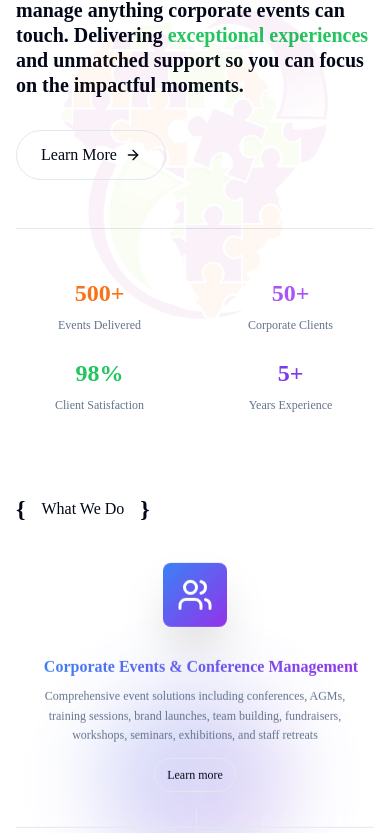
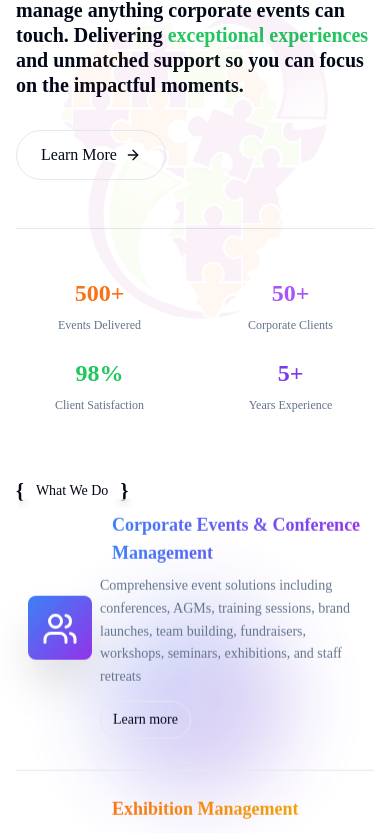
Before and after one commit to kolexstrings/sql-events, a Next.js app: page / in a window 390 px wide. Shown: the part 1154-1987 px from the top of the page. Built offline with nearby package versions, Linux system fonts and the light colour scheme.

Commit message:
ready to show

```diff
--- a/src/app/components/WhatWeDo.tsx
+++ b/src/app/components/WhatWeDo.tsx
@@ -128,7 +128,7 @@ export default function WhatWeDo() {
   return (
     <section
       ref={containerRef}
-      className="py-12 sm:py-16 md:py-20 lg:py-24 bg-background text-foreground relative overflow-hidden min-h-screen"
+      className="py-8 sm:py-12 md:py-16 lg:py-20 xl:py-24 bg-background text-foreground relative overflow-hidden min-h-screen"
     >
       {/* Animated Background with Parallax */}
       <motion.div
@@ -163,18 +163,22 @@ export default function WhatWeDo() {
 
       <div className="container--wide relative z-10">
         <motion.div
-          className="mb-20 text-center"
+          className="mb-12 sm:mb-16 md:mb-20 text-center"
           initial={{ opacity: 0, y: 30 }}
           whileInView={{ opacity: 1, y: 0 }}
           transition={{ duration: 0.6 }}
           viewport={{ once: true }}
         >
-          <div className="flex items-center justify-start mb-12">
-            <div className="text-2xl text-accent font-bold mr-4">{"{"}</div>
-            <h2 className="text-base sm:text-lg font-medium text-accent">
+          <div className="flex items-center justify-start mb-8 sm:mb-10 md:mb-12">
+            <div className="text-xl sm:text-2xl text-accent font-bold mr-3 sm:mr-4">
+              {"{"}
+            </div>
+            <h2 className="text-sm sm:text-base md:text-lg font-medium text-accent">
               What We Do
             </h2>
-            <div className="text-2xl text-accent font-bold ml-4">{"}"}</div>
+            <div className="text-xl sm:text-2xl text-accent font-bold ml-3 sm:ml-4">
+              {"}"}
+            </div>
           </div>
         </motion.div>
 
@@ -182,7 +186,7 @@ export default function WhatWeDo() {
           {services.map((service, index) => (
             <div key={index}>
               <motion.div
-                className="group flex flex-col xs:flex-row items-center gap-3 sm:gap-4 md:gap-6 lg:gap-8 xl:gap-20 p-3 sm:p-4 md:p-6 lg:p-8 xl:p-12 rounded-xl sm:rounded-2xl lg:rounded-3xl hover:bg-muted/50 transition-all duration-500 backdrop-blur-sm"
+                className="group flex flex-row items-center gap-2 sm:gap-4 md:gap-6 lg:gap-8 xl:gap-20 p-3 sm:p-4 md:p-6 lg:p-8 xl:p-12 rounded-xl sm:rounded-2xl lg:rounded-3xl hover:bg-muted/50 transition-all duration-500 backdrop-blur-sm"
                 initial={{ opacity: 0, x: -60, rotateY: -15 }}
                 whileInView={{ opacity: 1, x: 0, rotateY: 0 }}
                 transition={{ duration: 0.8, delay: index * 0.15 }}
@@ -209,7 +213,7 @@ export default function WhatWeDo() {
                 ></div>
 
                 {/* Large abstract graphic with enhanced 3D effect - improved mobile scaling */}
-                <div className="flex-shrink-0 relative z-10 mb-4 xs:mb-0">
+                <div className="flex-shrink-0 relative z-10">
                   <motion.div
                     className={`w-16 h-16 sm:w-20 sm:h-20 md:w-24 md:h-24 lg:w-32 lg:h-32 xl:w-48 xl:h-48 rounded-lg sm:rounded-xl md:rounded-2xl lg:rounded-3xl bg-gradient-to-br ${service.iconBg} flex items-center justify-center group-hover:scale-110 transition-all duration-500 shadow-lg sm:shadow-xl lg:shadow-2xl`}
                     whileHover={{
@@ -222,16 +226,16 @@ export default function WhatWeDo() {
                       boxShadow: "0 25px 50px -12px rgba(0, 0, 0, 0.25)",
                     }}
                   >
-                    <div className="scale-75 sm:scale-100 md:scale-110 lg:scale-125 xl:scale-150 group-hover:scale-100 sm:group-hover:scale-110 md:group-hover:scale-125 lg:group-hover:scale-150 xl:group-hover:scale-175 transition-transform duration-500">
+                    <div className="scale-75 sm:scale-90 md:scale-100 lg:scale-110 xl:scale-125 group-hover:scale-100 sm:group-hover:scale-110 md:group-hover:scale-125 lg:group-hover:scale-150 xl:group-hover:scale-175 transition-transform duration-500">
                       {service.icon}
                     </div>
                   </motion.div>
                 </div>
 
                 {/* Content with enhanced typography - improved mobile scaling */}
-                <div className="flex-1 relative z-10 text-center xs:text-left">
+                <div className="flex-1 relative z-10 text-left">
                   <motion.h3
-                    className={`text-base sm:text-lg md:text-xl lg:text-2xl xl:text-4xl font-bold mb-2 sm:mb-3 md:mb-4 lg:mb-6 bg-gradient-to-r ${service.gradient} bg-clip-text text-transparent border-l-4 pl-2 sm:pl-3 md:pl-4`}
+                    className={`text-lg sm:text-xl md:text-2xl lg:text-3xl xl:text-4xl font-bold mb-2 sm:mb-3 md:mb-4 lg:mb-6 bg-gradient-to-r ${service.gradient} bg-clip-text text-transparent border-l-4 pl-2 sm:pl-3 md:pl-4`}
                     style={{
                       borderLeftColor: `hsl(var(--${
                         service.gradient.split("-")[1]
@@ -243,7 +247,7 @@ export default function WhatWeDo() {
                     {service.title}
                   </motion.h3>
                   <motion.p
-                    className="text-xs sm:text-sm md:text-base lg:text-lg xl:text-2xl text-muted-foreground leading-relaxed mb-3 sm:mb-4 md:mb-6 lg:mb-8 max-w-3xl"
+                    className="text-sm sm:text-base md:text-lg lg:text-xl xl:text-2xl text-muted-foreground leading-relaxed mb-3 sm:mb-4 md:mb-6 lg:mb-8 max-w-3xl"
                     whileHover={{ x: 5 }}
                     transition={{ duration: 0.3 }}
                   >
@@ -251,7 +255,7 @@ export default function WhatWeDo() {
                   </motion.p>
                   <Link
                     href={`/services#${service.sectionId}`}
-                    className="inline-block px-3 sm:px-4 md:px-6 lg:px-8 py-2 sm:py-2.5 md:py-3 lg:py-4 border border-border hover:border-primary/40 rounded-full text-foreground hover:bg-primary hover:text-primary-foreground transition-all duration-300 font-medium text-xs sm:text-sm md:text-base lg:text-lg relative overflow-hidden group"
+                    className="inline-block px-3 sm:px-4 md:px-6 lg:px-8 py-2 sm:py-2.5 md:py-3 lg:py-4 border border-border hover:border-primary/40 rounded-full text-foreground hover:bg-primary hover:text-primary-foreground transition-all duration-300 font-medium text-sm sm:text-base md:text-lg lg:text-xl relative overflow-hidden group"
                   >
                     <motion.span
                       className="relative z-10"
@@ -271,7 +275,7 @@ export default function WhatWeDo() {
               {/* Enhanced separator with animation - improved mobile spacing */}
               {index < services.length - 1 && (
                 <motion.div
-                  className="border-t border-border/30 my-4 sm:my-6 md:my-8 relative"
+                  className="border-t border-border/30 my-3 sm:my-4 md:my-6 lg:my-8 relative"
                   initial={{ scaleX: 0 }}
                   whileInView={{ scaleX: 1 }}
                   transition={{ duration: 0.8, delay: index * 0.1 }}
@@ -284,6 +288,23 @@ export default function WhatWeDo() {
           ))}
         </motion.div>
       </div>
+
+      {/* Custom CSS for mobile optimization */}
+      <style jsx>{`
+        /* Mobile touch optimization */
+        @media (max-width: 640px) {
+          .group {
+            min-height: auto;
+          }
+        }
+
+        /* Ensure proper spacing on very small screens */
+        @media (max-width: 480px) {
+          .group {
+            padding: 0.75rem;
+          }
+        }
+      `}</style>
     </section>
   );
 }
--- a/src/app/components/WhyChooseUs.tsx
+++ b/src/app/components/WhyChooseUs.tsx
@@ -112,9 +112,8 @@ export default function WhyChooseUs() {
     setIsDragging(false);
   };
 
-  // Touch functionality for mobile (disabled during auto-scroll)
+  // Enhanced touch functionality for mobile
   const handleTouchStart = (e: React.TouchEvent) => {
-    // Only allow manual touch when not in auto-scroll mode
     setIsDragging(true);
     setStartX(e.touches[0].pageX - (containerRef.current?.offsetLeft || 0));
     setScrollLeft(containerRef.current?.scrollLeft || 0);
@@ -122,8 +121,9 @@ export default function WhyChooseUs() {
 
   const handleTouchMove = (e: React.TouchEvent) => {
     if (!isDragging) return;
+    e.preventDefault(); // Prevent default to avoid conflicts
     const x = e.touches[0].pageX - (containerRef.current?.offsetLeft || 0);
-    const walk = (x - startX) * 2;
+    const walk = (x - startX) * 1.5; // Reduced sensitivity for mobile
     if (containerRef.current) {
       containerRef.current.scrollLeft = scrollLeft - walk;
     }
@@ -165,14 +165,14 @@ export default function WhyChooseUs() {
 
         {/* Horizontal Carousel Container */}
         <div className="relative">
-          {/* Scroll Container - No right margin, extends beyond screen edge */}
+          {/* Scroll Container - Optimized for mobile horizontal scrolling */}
           <div
             ref={containerRef}
-            className="flex gap-6 sm:gap-8 md:gap-10 overflow-x-auto scrollbar-hide snap-x snap-mandatory pb-6 pr-0"
+            className="flex gap-4 sm:gap-6 md:gap-8 lg:gap-10 overflow-x-auto scrollbar-hide snap-x snap-mandatory pb-6"
             style={{
               cursor: isDragging ? "grabbing" : "default",
-              marginRight: "-100vw",
-              paddingRight: "100vw",
+              WebkitOverflowScrolling: "touch", // Smooth scrolling on iOS
+              scrollBehavior: "smooth",
             }}
             onMouseDown={handleMouseDown}
             onMouseMove={handleMouseMove}
@@ -185,7 +185,7 @@ export default function WhyChooseUs() {
             {services.map((service, index) => (
               <motion.div
                 key={index}
-                className="flex-shrink-0 w-80 sm:w-96 md:w-[420px] lg:w-[480px] snap-start"
+                className="flex-shrink-0 w-[280px] sm:w-80 md:w-[420px] lg:w-[480px] snap-start"
                 initial={{ opacity: 0, x: 50 }}
                 whileInView={{ opacity: 1, x: 0 }}
                 transition={{ duration: 0.6, delay: index * 0.1 }}
@@ -199,18 +199,18 @@ export default function WhyChooseUs() {
                   </div>
 
                   {/* Content */}
-                  <div className="relative z-10 p-6 sm:p-8 md:p-10 h-full flex flex-col justify-between">
+                  <div className="relative z-10 p-4 sm:p-6 md:p-8 lg:p-10 h-full flex flex-col justify-between">
                     {/* Top Section */}
-                    <div className="mb-6">
+                    <div className="mb-4 sm:mb-6">
                       <motion.h3
-                        className={`text-xl sm:text-2xl md:text-3xl font-bold mb-3 bg-gradient-to-r ${service.gradient} bg-clip-text text-transparent`}
+                        className={`text-lg sm:text-xl md:text-2xl lg:text-3xl font-bold mb-2 sm:mb-3 bg-gradient-to-r ${service.gradient} bg-clip-text text-transparent`}
                         whileHover={{ scale: 1.05 }}
                         transition={{ duration: 0.3 }}
                       >
                         {service.title}
                       </motion.h3>
                       <motion.p
-                        className="text-sm sm:text-base md:text-lg text-foreground/80 leading-relaxed"
+                        className="text-xs sm:text-sm md:text-base lg:text-lg text-foreground/80 leading-relaxed"
                         whileHover={{ x: 5 }}
                         transition={{ duration: 0.3 }}
                       >
@@ -221,7 +221,7 @@ export default function WhyChooseUs() {
                     {/* Bottom Section */}
                     <div className="mt-auto">
                       <div className="flex items-center justify-between">
-                        <div className="inline-block px-3 py-2 bg-primary/20 text-primary text-sm font-semibold rounded-full border border-primary/30">
+                        <div className="inline-block px-2 sm:px-3 py-1.5 sm:py-2 bg-primary/20 text-primary text-xs sm:text-sm font-semibold rounded-full border border-primary/30">
                           {service.stats}
                         </div>
                       </div>
@@ -263,7 +263,7 @@ export default function WhyChooseUs() {
         </div>
       </div>
 
-      {/* Custom CSS for hiding scrollbar */}
+      {/* Custom CSS for hiding scrollbar and mobile optimization */}
       <style jsx>{`
         .scrollbar-hide {
           -ms-overflow-style: none;
@@ -272,6 +272,14 @@ export default function WhyChooseUs() {
         .scrollbar-hide::-webkit-scrollbar {
           display: none;
         }
+
+        /* Mobile touch scrolling optimization */
+        @media (max-width: 768px) {
+          .scrollbar-hide {
+            -webkit-overflow-scrolling: touch;
+            scroll-snap-type: x mandatory;
+          }
+        }
       `}</style>
     </section>
   );
```
